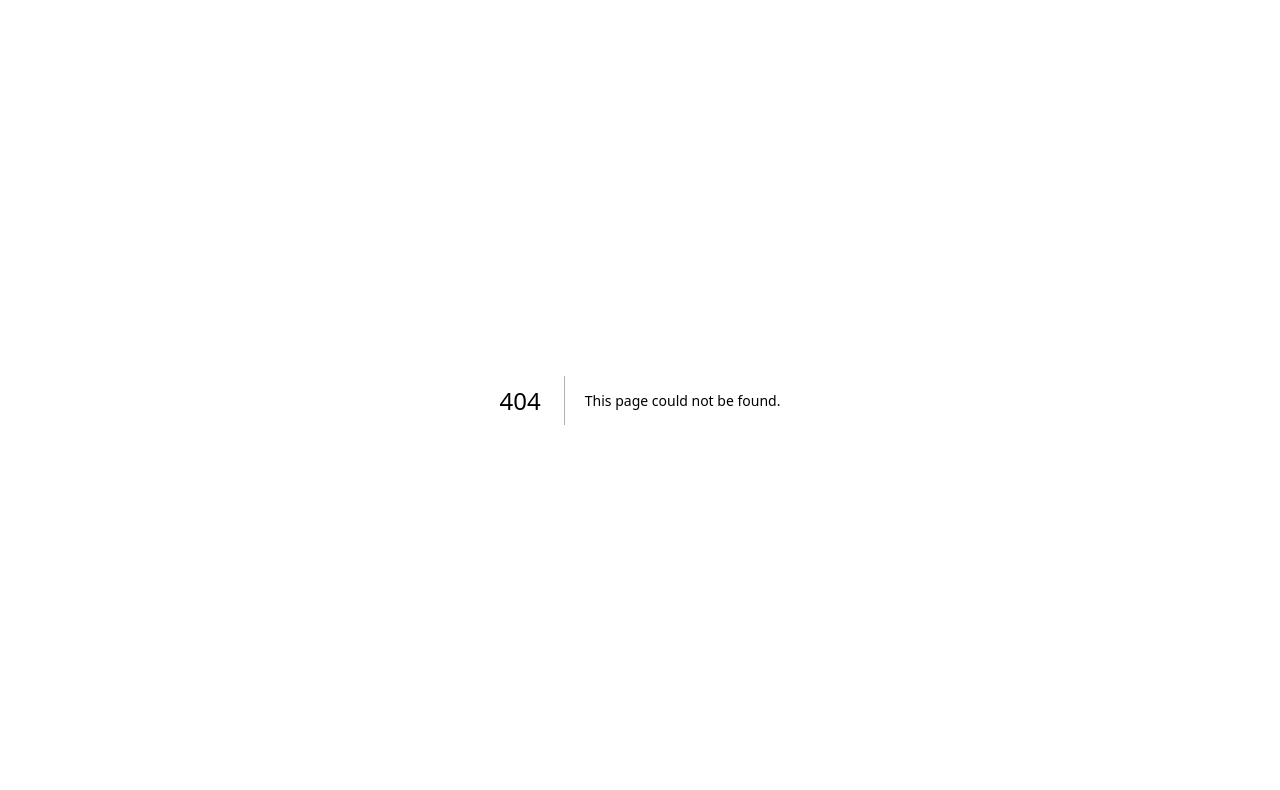
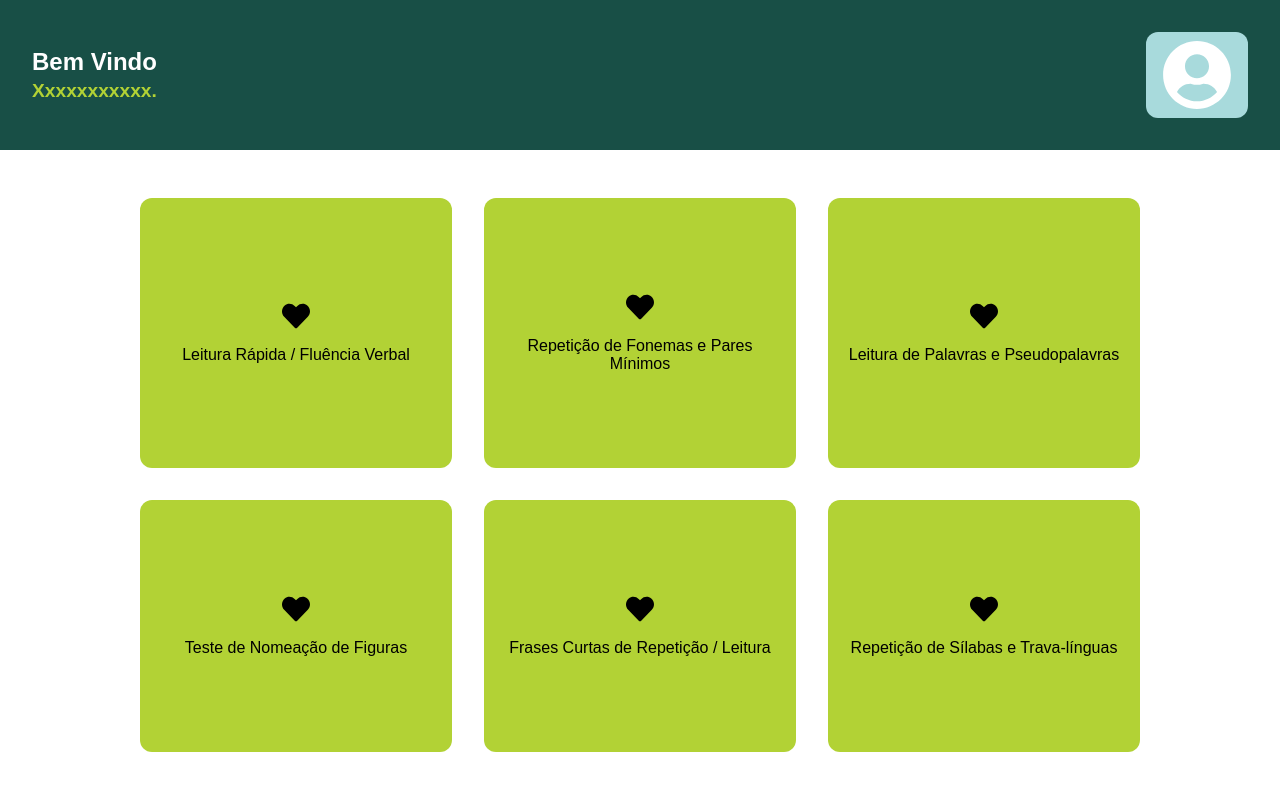
Before and after one commit to diegojrodriguess/c317-frontend, a Next.js app: page /dashboard in a window 1280 px wide. Before the commit this address had no page. Shown: the top 790 px of the page. Built offline with nearby package versions, Linux system fonts and the light colour scheme.

Commit message:
feat: adding dashboard route

```diff
--- /dev/null
+++ b/src/app/dashboard/page.module.css
@@ -0,0 +1,74 @@
+.container {
+  min-height: 100vh;
+  background-color: #fff;
+  display: flex;
+  flex-direction: column;
+}
+
+/* Header */
+.header {
+  background-color: #184f46;
+  color: white;
+  display: flex;
+  justify-content: space-between;
+  align-items: center;
+  padding: 2rem;
+}
+
+.welcome h2 {
+  margin: 0;
+  font-size: 1.5rem;
+}
+
+.username {
+  margin-top: 0.3rem;
+  font-size: 1.2rem;
+  color: #b2d235;
+  font-weight: bold;
+}
+
+.avatar {
+  background: #a8dadc;
+  border-radius: 12px;
+  padding: 0.5rem 1rem;
+  display: flex;
+  align-items: center;
+  justify-content: center;
+}
+
+/* Main */
+.main {
+  flex: 1;
+  display: flex;
+  justify-content: center;
+  padding: 3rem 2rem;
+}
+
+.grid {
+  display: grid;
+  grid-template-columns: repeat(3, 1fr);
+  gap: 2rem;
+  max-width: 1000px;
+  width: 100%;
+}
+
+.card {
+  background-color: #b2d235;
+  border-radius: 12px;
+  padding: 2rem 1rem;
+  text-align: center;
+  font-weight: 500;
+  color: #000;
+  display: flex;
+  flex-direction: column;
+  gap: 1rem;
+  justify-content: center;
+  align-items: center;
+  cursor: pointer;
+  transition: transform 0.2s ease, box-shadow 0.2s ease;
+}
+
+.card:hover {
+  transform: translateY(-5px);
+  box-shadow: 0px 4px 12px rgba(0,0,0,0.15);
+}
--- /dev/null
+++ b/src/app/dashboard/page.tsx
@@ -0,0 +1,51 @@
+"use client";
+
+import styles from "./page.module.css";
+import { FaUserCircle, FaHeart } from "react-icons/fa";
+
+export default function Dashboard() {
+  return (
+    <div className={styles.container}>
+      {/* Header */}
+      <header className={styles.header}>
+        <div className={styles.welcome}>
+          <h2>Bem Vindo</h2>
+          <p className={styles.username}>Xxxxxxxxxxx.</p>
+        </div>
+        <div className={styles.avatar}>
+          <FaUserCircle size={70} color="#fff" />
+        </div>
+      </header>
+
+      {/* Cards */}
+      <main className={styles.main}>
+        <div className={styles.grid}>
+          <div className={styles.card}>
+            <FaHeart size={28} />
+            <p>Leitura Rápida / Fluência Verbal</p>
+          </div>
+          <div className={styles.card}>
+            <FaHeart size={28} />
+            <p>Repetição de Fonemas e Pares Mínimos</p>
+          </div>
+          <div className={styles.card}>
+            <FaHeart size={28} />
+            <p>Leitura de Palavras e Pseudopalavras</p>
+          </div>
+          <div className={styles.card}>
+            <FaHeart size={28} />
+            <p>Teste de Nomeação de Figuras</p>
+          </div>
+          <div className={styles.card}>
+            <FaHeart size={28} />
+            <p>Frases Curtas de Repetição / Leitura</p>
+          </div>
+          <div className={styles.card}>
+            <FaHeart size={28} />
+            <p>Repetição de Sílabas e Trava-línguas</p>
+          </div>
+        </div>
+      </main>
+    </div>
+  );
+}
```
